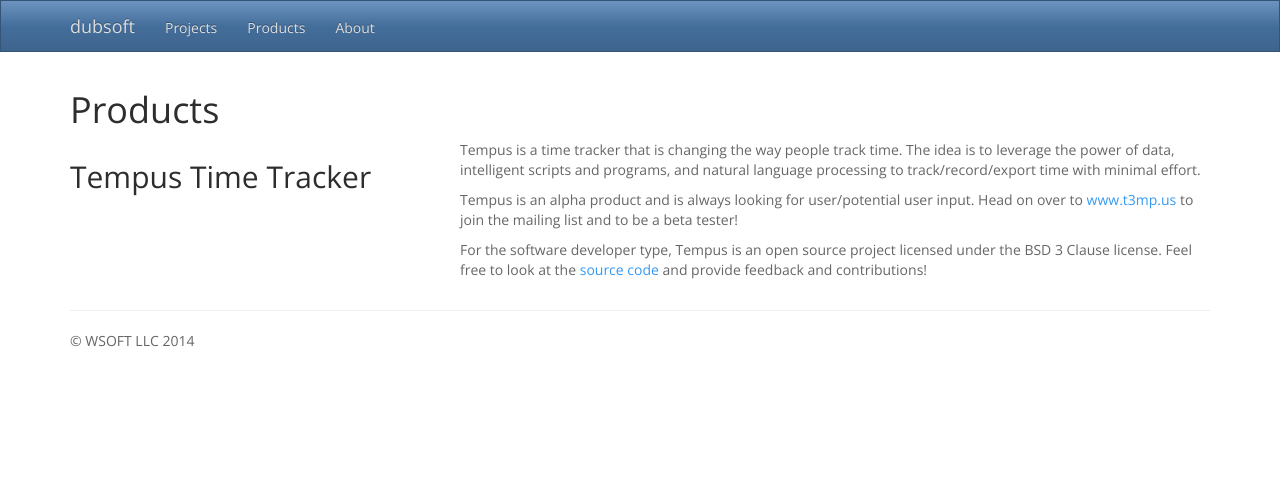
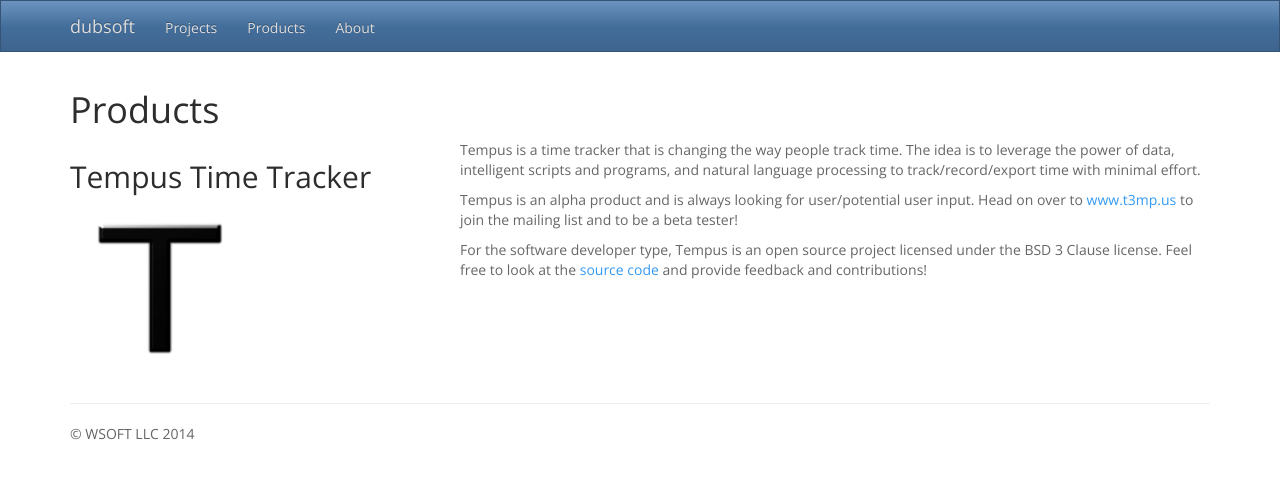
Before and after one commit to dubsoft/dubsoft-www, a Jekyll site: the page built from products/index.html, in a window 1280 px wide. Shown: the top 479 px of the page. Built offline with Jekyll 4.4.1, drawn with Linux system fonts in a browser that asks for light colours; nearby versions of some CDN libraries; Markdown is read by kramdown in place of the engine named in the settings.

Commit message:
Add tempus logo

```diff
--- a/products/index.html
+++ b/products/index.html
@@ -6,6 +6,7 @@
 <div class="row">
   <div class="col-md-4">
     <h2>Tempus Time Tracker</h2>
+    <img height="50%" width="50%" src="/images/tempus.png" alt="temp.us logo"></img>
   </div>
   <div class="col-md-8">
     <p>Tempus is a time tracker that is changing the way people track time.
```
Also changed, not shown: images/tempus.png (added).
